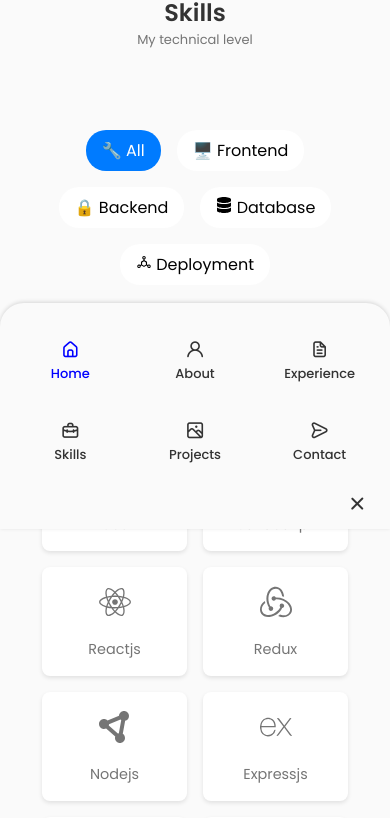
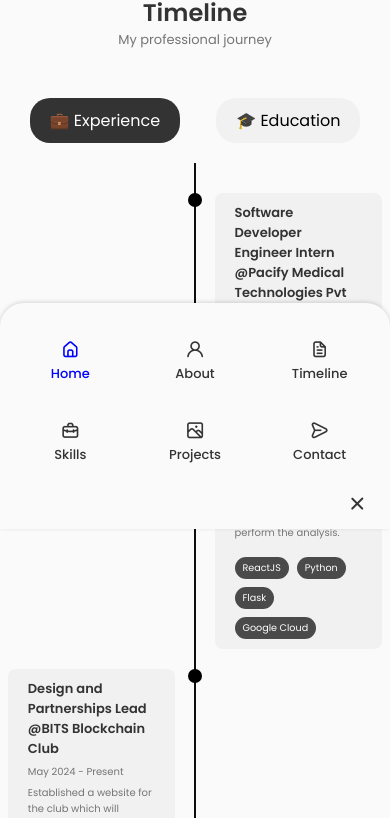
Before and after one commit to pranayjalan254/Portfolio-Website, a React (Vite) app in the folder portfolio-website/: page / in a window 390 px wide. Shown: the part 1159-1977 px from the top of the page. Built offline with nearby package versions, Linux system fonts and the light colour scheme.

Commit message:
experience section

```diff
--- a/portfolio-website/src/App.jsx
+++ b/portfolio-website/src/App.jsx
@@ -8,6 +8,7 @@ import Contact from "./components/contact/Contact";
 import Footer from "./components/footer/Footer";
 import ScrollUp from "./components/scrollup/ScrollUp";
 import Projects from "./components/projects/Projects";
+import Experience from "./components/experience/Experience";
 
 const App = () => {
   return (
@@ -16,6 +17,7 @@ const App = () => {
       <main className="main">
         <Home />
         <About />
+        <Experience />
         <Skills />
         <Projects />
         <Contact />
--- a/portfolio-website/src/components/experience/Experience.jsx
+++ b/portfolio-website/src/components/experience/Experience.jsx
@@ -1,5 +1,93 @@
 import React from "react";
+import { useState } from "react";
 import "./experience.css";
 
-const Experience = () => {};
+const Experience = () => {
+  const [activeSection, setActiveSection] = useState("experience");
+
+  const categories = {
+    experience: { icon: "💼", name: "Experience" },
+    education: { icon: "🎓", name: "Education" },
+  };
+
+  const experienceData = [
+    {
+      title: "Software Developer Engineer Intern",
+      company: "Pacify Medical Technologies Pvt Ltd",
+      date: "May 2024 - July 2024",
+      description:
+        "Developed a user-interface of web-application using ReactJS that processes wound images to calculate burn areas and integrated a pre-trained Mask RCNN machine-learning model into the backend server using Flask and Google loud to perform the analysis.",
+      skills: ["ReactJS", "Python", "Flask", "Google Cloud"],
+    },
+    {
+      title: "Design and Partnerships Lead",
+      company: "BITS Blockchain Club",
+      date: "May 2024 - Present",
+      description:
+        "Established a website for the club which will improve the engagement and participant registrations in upcoming events",
+      skills: ["CSS", "ReactJS", "GitHub", "Vercel"],
+    },
+  ];
+
+  const educationData = [
+    {
+      title: "Bachelor of Engineering in Electronics and Instrumentation",
+      institution: "BITS Pilani, Pilani Campus",
+      date: "Aug 2022 - May 2026",
+      description:
+        "Data Structures and Algorithms, Database Management, Microprocessors, Microelectronic Circuits, Control Systems",
+      skills: ["Electronics", "Full-Stack"],
+    },
+    {
+      title: "High School",
+      institution: "Vidyanidhi Jr. College of Science",
+      date: "May 2020 - May 2022",
+      description: "",
+      skills: ["High School", "Electronics", "Science"],
+    },
+  ];
+
+  const data = activeSection === "experience" ? experienceData : educationData;
+
+  return (
+    <section className="timeline section" id="experience">
+      <h2 className="section__title">Timeline</h2>
+      <span className="section__subtitle">My professional journey</span>
+      <div className="category-buttons">
+        {Object.entries(categories).map(([key, { icon, name }]) => (
+          <button
+            key={key}
+            className={`category-button ${
+              activeSection === key ? "active" : ""
+            }`}
+            onClick={() => setActiveSection(key)}
+          >
+            {icon} {name}
+          </button>
+        ))}
+      </div>
+      <div className="timeline-container">
+        {data.map((item, index) => (
+          <div key={index} className="timeline-item">
+            <div className="timeline-dot"></div>
+            <div className="timeline-content">
+              <h3>
+                {item.title} @{item.institution || item.company}
+              </h3>
+              <p>{item.date}</p>
+              <p>{item.description}</p>
+              <div className="skill-tags">
+                {item.skills.map((skill, skillIndex) => (
+                  <span key={skillIndex} className="skill-tag">
+                    {skill}
+                  </span>
+                ))}
+              </div>
+            </div>
+          </div>
+        ))}
+      </div>
+    </section>
+  );
+};
 export default Experience;
--- a/portfolio-website/src/components/experience/experience.css
+++ b/portfolio-website/src/components/experience/experience.css
@@ -0,0 +1,161 @@
+.timeline-container {
+  position: relative;
+  padding: 20px 0;
+  margin: 20px 0;
+}
+
+.category-buttons {
+  display: flex;
+  justify-content: center;
+  margin-bottom: 20px;
+}
+
+.category-buttons .category-button {
+  background-color: #f1f1f1;
+  border: none;
+  padding: 10px 20px;
+  margin: 0 10px;
+  cursor: pointer;
+  transition: background-color 0.3s ease;
+}
+
+.category-buttons .category-button.active,
+.category-buttons .category-button:hover {
+  background-color: var(--title-color);
+  color: white;
+}
+
+.timeline-container:before {
+  content: "";
+  position: absolute;
+  top: 0;
+  left: 50%;
+  transform: translateX(-50%);
+  height: 100%;
+  width: 2px;
+  background: #0d0d0d;
+}
+
+.timeline-item {
+  position: relative;
+  margin-bottom: 20px;
+}
+
+.timeline-dot {
+  position: absolute;
+  left: 50%;
+  transform: translateX(-50%);
+  width: 14px;
+  height: 14px;
+  background: #000000;
+  border-radius: 50%;
+  z-index: 1;
+}
+
+.timeline-content {
+  position: relative;
+  width: 30%;
+  padding: 10px 20px;
+  background: #f1f1f1;
+  border-radius: 8px;
+  margin: 10px 0;
+}
+
+.timeline-content h3 {
+  margin: 0;
+  font-size: 18px;
+}
+
+.timeline-content p {
+  margin: 5px 0 0;
+  font-size: 14px;
+}
+
+.timeline-item:nth-child(odd) .timeline-content {
+  left: 55%;
+}
+
+.timeline-item:nth-child(even) .timeline-content {
+  left: 15%;
+}
+
+.skill-tags {
+  display: flex;
+  flex-wrap: wrap;
+  gap: 0.5rem;
+  margin-top: 1rem;
+}
+
+.skill-tag {
+  background-color: #4a4a4a;
+  color: #ffffff;
+  padding: 0.25rem 0.5rem;
+  border-radius: 15px;
+  font-size: 0.8rem;
+}
+
+@media screen and (max-width: 1000px) {
+  .timeline-content {
+    width: 35%;
+  }
+
+  .timeline-content h3 {
+    font-size: 16px;
+  }
+  .timeline-content p {
+    font-size: 12px;
+  }
+  .timeline-item:nth-child(even) .timeline-content {
+    left: 10%;
+  }
+
+  .skill-tag {
+    font-size: 0.6rem;
+  }
+}
+
+@media screen and (max-width: 800px) {
+  .timeline-content {
+    width: 40%;
+  }
+
+  .timeline-content h3 {
+    margin: 0;
+    font-size: 15px;
+  }
+  .timeline-item:nth-child(even) .timeline-content {
+    left: 5%;
+  }
+}
+@media screen and (max-width: 600px) {
+  .timeline-content {
+    width: 43%;
+  }
+
+  .timeline-content h3 {
+    margin: 0;
+    font-size: 14px;
+  }
+  .timeline-content p {
+    font-size: 11px;
+  }
+  .timeline-item:nth-child(even) .timeline-content {
+    left: 3%;
+  }
+}
+@media screen and (max-width: 400px) {
+  .timeline-content {
+    width: 43%;
+  }
+
+  .timeline-content h3 {
+    margin: 0;
+    font-size: 13px;
+  }
+  .timeline-content p {
+    font-size: 10px;
+  }
+  .timeline-item:nth-child(even) .timeline-content {
+    left: 2%;
+  }
+}
--- a/portfolio-website/src/components/footer/Footer.jsx
+++ b/portfolio-website/src/components/footer/Footer.jsx
@@ -13,12 +13,17 @@ const Footer = () => {
             </a>
           </li>
           <li>
+            <a href="#experience" className="footer__link">
+              Timeline
+            </a>
+          </li>
+          <li>
             <a href="#skills" className="footer__link">
               Skills
             </a>
           </li>
           <li>
-            <a href="#portfolio" className="footer__link">
+            <a href="#projects" className="footer__link">
               Projects
             </a>
           </li>
--- a/portfolio-website/src/components/header/Header.jsx
+++ b/portfolio-website/src/components/header/Header.jsx
@@ -49,7 +49,7 @@ const Header = () => {
                     : "nav__link"
                 }
               >
-                <i className="uil uil-file-alt nav__icon"></i> Experience
+                <i className="uil uil-file-alt nav__icon"></i> Timeline
               </a>
             </li>
             <li className="nav__item">
--- a/portfolio-website/src/components/home/Social.jsx
+++ b/portfolio-website/src/components/home/Social.jsx
@@ -5,7 +5,7 @@ const Social = () => {
     <>
       <div className="home__social">
         <a
-          href="https://instagram.com/pranayjalan"
+          href="https://instagram.com/pranay__jalan"
           className="home__social-icon"
           target="_blank"
         >
--- a/portfolio-website/src/components/skills/Skills.jsx
+++ b/portfolio-website/src/components/skills/Skills.jsx
@@ -32,7 +32,7 @@ const Skills = () => {
   };
 
   const skills = [
-    { name: "C | C++", category: "backend", icon: "©️" },
+    { name: "C++", category: "", icon: "©️" },
     { name: "HTML", category: "frontend", icon: <ImHtmlFive /> },
     { name: "CSS", category: "frontend", icon: <FaCss3Alt /> },
     { name: "JavaScript", category: "frontend", icon: <TbBrandJavascript /> },
```
